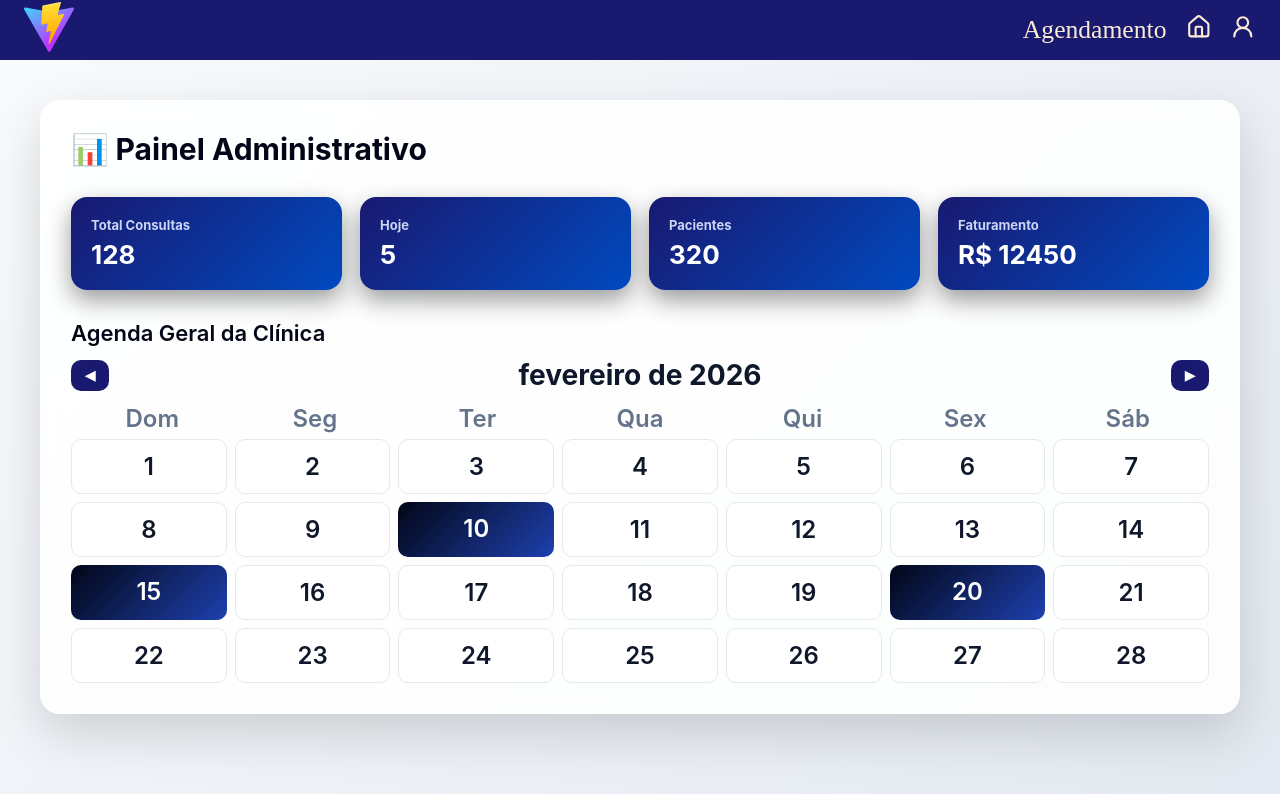
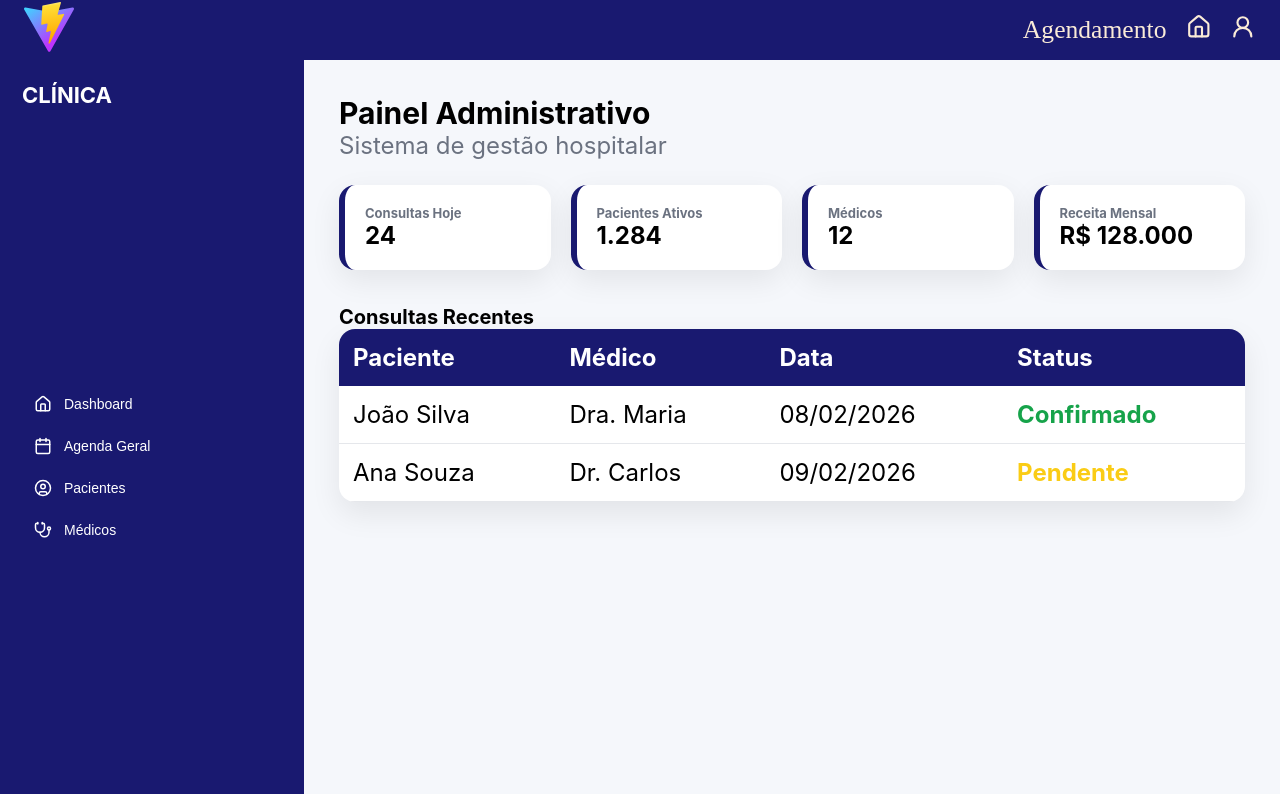
Before and after one commit to vitorsac13/clinica, a React (Vite) app in the folder frontend/: page /dashboard in a window 1280 px wide. Shown: the top 794 px of the page. Built offline with nearby package versions, Linux system fonts and the light colour scheme.

Commit message:
Update page Dashboard

```diff
--- a/frontend/src/pages/dashboard/page.jsx
+++ b/frontend/src/pages/dashboard/page.jsx
@@ -1,100 +1,81 @@
+import { LuHouse, LuCalendar, LuCircleUser, LuStethoscope, LuLogOut } from "react-icons/lu"
 import styles from "./page.module.css"
-import { useState } from "react"
 
-export default function Dashboard() {
-    // SIMULA DADOS DO BACKEND
-    const stats = {
-        totalConsultas: 128,
-        consultasHoje: 5,
-        pacientes: 320,
-        faturamento: 12450,
-    }
+export default function DashboardPage() {
 
-    // CONSULTAS GERAIS
-    const [consultas] = useState([
-        { id: 1, paciente: "João Silva", medico: "Dr. João", data: "2026-02-10", hora: "10:00" },
-        { id: 2, paciente: "Maria Lima", medico: "Dra. Ana", data: "2026-02-15", hora: "14:00" },
-        { id: 3, paciente: "Pedro Costa", medico: "Dr. Lucas", data: "2026-02-20", hora: "09:30" },
-    ])
+  return (
+    <div className={styles.dashboardWrapper}>
 
-    const [currentDate, setCurrentDate] = useState(new Date())
-    const [selectedDate, setSelectedDate] = useState(null)
+      {/* SIDEBAR */}
+      <aside className={styles.sidebar}>
+        <h2 className={styles.logo}>CLÍNICA</h2>
 
-    const year = currentDate.getFullYear()
-    const month = currentDate.getMonth()
-    const firstDay = new Date(year, month, 1).getDay()
-    const daysInMonth = new Date(year, month + 1, 0).getDate()
+        <nav>
+          <button><LuHouse size={18}/> Dashboard</button>
+          <button><LuCalendar size={18}/> Agenda Geral</button>
+          <button><LuCircleUser size={18}/> Pacientes</button>
+          <button><LuStethoscope size={18}/> Médicos</button>
+        </nav>
 
-    const calendarDays = []
-    for (let i = 0; i < firstDay; i++) calendarDays.push(null)
-    for (let d = 1; d <= daysInMonth; d++) calendarDays.push(d)
+        <button className={styles.logoutBtn}>
+          <LuLogOut size={18}/> Sair
+        </button>
+      </aside>
 
-    const consultasDoDia = consultas.filter(c => c.data === selectedDate)
-
-   return (
-    <div className={styles.dashboardContainer}>
-      <div className={styles.dashboardCard}>
-
-        <h1 className={styles.dashboardTitle}>📊 Painel Administrativo</h1>
+      {/* MAIN */}
+      <main className={styles.dashboardMain}>
+        <h1 className={styles.pageTitle}>Painel Administrativo</h1>
+        <p className={styles.pageSubtitle}>Sistema de gestão hospitalar</p>
 
         {/* MÉTRICAS */}
         <div className={styles.statsGrid}>
-          <div className={styles.statCard}><h3>Total Consultas</h3><span>{stats.totalConsultas}</span></div>
-          <div className={styles.statCard}><h3>Hoje</h3><span>{stats.consultasHoje}</span></div>
-          <div className={styles.statCard}><h3>Pacientes</h3><span>{stats.pacientes}</span></div>
-          <div className={styles.statCard}><h3>Faturamento</h3><span>R$ {stats.faturamento}</span></div>
+          <div className={styles.statCard}>
+            <h3>Consultas Hoje</h3>
+            <span>24</span>
+          </div>
+          <div className={styles.statCard}>
+            <h3>Pacientes Ativos</h3>
+            <span>1.284</span>
+          </div>
+          <div className={styles.statCard}>
+            <h3>Médicos</h3>
+            <span>12</span>
+          </div>
+          <div className={styles.statCard}>
+            <h3>Receita Mensal</h3>
+            <span>R$ 128.000</span>
+          </div>
         </div>
 
-        {/* 🗓️ AGENDA GERAL */}
-        <h2 className={styles.calendarTitle}>Agenda Geral da Clínica</h2>
+        {/* CONSULTAS */}
+        <h2 className={styles.sectionTitle}>Consultas Recentes</h2>
 
-        <div className={styles.calendarHeader}>
-          <button onClick={() => setCurrentDate(new Date(year, month - 1, 1))}>◀</button>
-          <h3>{currentDate.toLocaleString("pt-BR", { month: "long", year: "numeric" })}</h3>
-          <button onClick={() => setCurrentDate(new Date(year, month + 1, 1))}>▶</button>
-        </div>
+        <table className={styles.table}>
+          <thead>
+            <tr>
+              <th>Paciente</th>
+              <th>Médico</th>
+              <th>Data</th>
+              <th>Status</th>
+            </tr>
+          </thead>
+          <tbody>
+            <tr>
+              <td>João Silva</td>
+              <td>Dra. Maria</td>
+              <td>08/02/2026</td>
+              <td className={styles.statusConfirmado}>Confirmado</td>
+            </tr>
+            <tr>
+              <td>Ana Souza</td>
+              <td>Dr. Carlos</td>
+              <td>09/02/2026</td>
+              <td className={styles.statusPendente}>Pendente</td>
+            </tr>
+          </tbody>
+        </table>
 
-        <div className={styles.weekDays}>
-          {["Dom","Seg","Ter","Qua","Qui","Sex","Sáb"].map(d => <div key={d}>{d}</div>)}
-        </div>
-
-        <div className={styles.calendarGrid}>
-          {calendarDays.map((day, i) => {
-            if (!day) return <div key={i}></div>
-
-            const dateStr = `${year}-${String(month+1).padStart(2,"0")}-${String(day).padStart(2,"0")}`
-            const hasConsulta = consultas.some(c => c.data === dateStr)
-
-            return (
-              <div
-                key={day}
-                className={`${styles.calendarDay} ${hasConsulta ? styles.hasConsulta : ""}`}
-                onClick={() => setSelectedDate(dateStr)}
-              >
-                {day}
-              </div>
-            )
-          })}
-        </div>
-
-        {/* CONSULTAS DO DIA */}
-        {selectedDate && (
-          <div className={styles.dayDetails}>
-            <h3>Consultas em {new Date(selectedDate + "T00:00:00").toLocaleDateString("pt-BR")}</h3>
-
-            {consultasDoDia.map(c => (
-              <div key={c.id} className={styles.consultaCard}>
-                <p><b>Paciente:</b> {c.paciente}</p>
-                <p><b>Médico:</b> {c.medico}</p>
-                <p><b>Hora:</b> {c.hora}</p>
-              </div>
-            ))}
-
-            {consultasDoDia.length === 0 && <p>Nenhuma consulta</p>}
-          </div>
-        )}
-
-      </div>
+      </main>
     </div>
   )
 }
--- a/frontend/src/pages/dashboard/page.module.css
+++ b/frontend/src/pages/dashboard/page.module.css
@@ -1,110 +1,136 @@
-/* CONTAINER */
-.dashboardContainer {
-  min-height: 100vh;
+.dashboardWrapper {
   display: flex;
-  justify-content: center;
-  align-items: flex-start;
-  background: linear-gradient(135deg, #f8fafc, #e2e8f0);
-  padding: 40px;
-  font-family: "Inter", sans-serif;
+  height: 100vh;
+  background: #f5f7fb;
+  font-family: Inter, sans-serif;
 }
 
-/* CARD PRINCIPAL */
-.dashboardCard {
-  background: rgba(255, 255, 255, 0.9);
-  backdrop-filter: blur(10px);
-  color: #0f172a;
-  padding: 30px;
-  border-radius: 20px;
-  width: 100%;
-  max-width: 1200px;
-  box-shadow: 0 20px 50px rgba(0,0,0,0.15);
-  border: 1px solid rgba(255,255,255,0.4);
+/* SIDEBAR */
+.sidebar {
+  width: 260px;
+  background: midnightblue;
+  color: white;
+  padding: 22px;
+  display: flex;
+  flex-direction: column;
+  justify-content: space-between;
 }
 
-/* TITULOS */
-.dashboardTitle {
-  font-size: 30px;
-  font-weight: 700;
-  color: #020617;
+.logo {
+  font-size: 22px;
+  font-weight: bold;
   margin-bottom: 30px;
 }
 
-.dashboardSubtitle {
-  color: #64748b;
-  margin-bottom: 25px;
+.sidebar nav button {
+  display: flex;
+  align-items: center;
+  gap: 12px;
+  background: transparent;
+  border: none;
+  color: white;
+  padding: 12px;
+  border-radius: 10px;
+  cursor: pointer;
   font-size: 14px;
+  width: 100%;
+  text-align: left;
+  transition: 0.2s;
 }
 
-/* GRID DE MÉTRICAS */
+.sidebar nav button:hover {
+  background: rgba(255,255,255,0.15);
+}
+
+.logoutBtn {
+  background: #dc2626;
+  border: none;
+  padding: 12px;
+  border-radius: 10px;
+  color: white;
+  cursor: pointer;
+  display: flex;
+  gap: 10px;
+  align-items: center;
+  font-weight: bold;
+}
+
+/* MAIN */
+.dashboardMain {
+  flex: 1;
+  padding: 35px;
+  overflow-y: auto;
+}
+
+/* TITLES */
+.pageTitle {
+  font-size: 30px;
+  font-weight: bold;
+}
+
+.pageSubtitle {
+  color: #6b7280;
+  margin-bottom: 25px;
+}
+
+.sectionTitle {
+  margin-top: 35px;
+  font-size: 20px;
+  font-weight: bold;
+}
+
+/* MÉTRICAS */
 .statsGrid {
   display: grid;
-  grid-template-columns: repeat(auto-fit, minmax(220px, 1fr));
-  gap: 18px;
-  margin-bottom: 30px;
+  grid-template-columns: repeat(4, 1fr);
+  gap: 20px;
 }
 
-/* CARD MÉTRICAS */
 .statCard {
-  background: linear-gradient(135deg, midnightblue, #004ac0);
-  color: white;
+  background: white;
   padding: 20px;
   border-radius: 16px;
-  box-shadow: 0 10px 25px rgba(0,0,0,0.4);
-  transition: transform 0.2s ease, box-shadow 0.2s ease;
+  box-shadow: 0 10px 30px rgba(0,0,0,0.08);
+  border-left: 6px solid midnightblue;
+  transition: 0.2s;
 }
 
 .statCard:hover {
-  transform: translateY(-4px);
-  box-shadow: 0 15px 35px rgba(0,0,0,0.6);
+  transform: translateY(-3px);
 }
 
 .statCard h3 {
   font-size: 13px;
-  color: #cbd5f5;
-  margin-bottom: 6px;
+  color: #6b7280;
 }
 
 .statCard span {
-  font-size: 26px;
+  font-size: 24px;
   font-weight: bold;
 }
 
-/* TABELA */
-.tableTitle {
-  font-size: 20px;
-  font-weight: 600;
-  margin-bottom: 12px;
-  color: #020617;
-}
-
+/* TABLE */
 .table {
   width: 100%;
   border-collapse: collapse;
   background: white;
-  border-radius: 12px;
+  border-radius: 16px;
   overflow: hidden;
-  box-shadow: 0 8px 20px rgba(0,0,0,0.08);
-}
-
-.table th,
-.table td {
-  padding: 12px 14px;
-  border-bottom: 1px solid #e2e8f0;
-  font-size: 14px;
+  box-shadow: 0 12px 30px rgba(0,0,0,0.08);
 }
 
 .table th {
   background: midnightblue;
   color: white;
+  padding: 14px;
   text-align: left;
 }
 
-.table tr:hover {
-  background: #f1f5f9;
+.table td {
+  padding: 14px;
+  border-bottom: 1px solid #e5e7eb;
 }
 
-/* STATUS */
 .statusConfirmado {
   color: #16a34a;
   font-weight: bold;
@@ -114,92 +140,3 @@
   color: #facc15;
   font-weight: bold;
 }
-
-/* CALENDÁRIO */
-.calendarTitle {
-  margin-top: 30px;
-  font-size: 22px;
-  font-weight: 600;
-  color: #020617;
-}
-
-.calendarHeader {
-  display: flex;
-  justify-content: space-between;
-  align-items: center;
-  margin: 12px 0;
-}
-
-.calendarHeader button {
-  background: midnightblue;
-  color: white;
-  border: none;
-  padding: 8px 14px;
-  border-radius: 10px;
-  cursor: pointer;
-  font-weight: bold;
-  transition: 0.2s;
-}
-
-.calendarHeader button:hover {
-  background: #1e293b;
-}
-
-/* DIAS DA SEMANA */
-.weekDays {
-  display: grid;
-  grid-template-columns: repeat(7, 1fr);
-  font-weight: 600;
-  text-align: center;
-  color: #64748b;
-  margin-bottom: 6px;
-}
-
-/* GRID CALENDÁRIO */
-.calendarGrid {
-  display: grid;
-  grid-template-columns: repeat(7, 1fr);
-  gap: 8px;
-}
-
-.calendarDay {
-  background: white;
-  border: 1px solid #e2e8f0;
-  padding: 12px;
-  border-radius: 10px;
-  text-align: center;
-  cursor: pointer;
-  font-weight: 600;
-  transition: 0.2s;
-}
-
-.calendarDay:hover {
-  background: #020617;
-  color: white;
-}
-
-/* DIA COM CONSULTA */
-.hasConsulta {
-  background: linear-gradient(135deg, #020617, #1e40af);
-  color: white;
-  border: none;
-}
-
-/* DETALHES DO DIA */
-.dayDetails {
-  margin-top: 18px;
-  background: midnightblue;
-  padding: 16px;
-  border-radius: 14px;
-  color: white;
-  box-shadow: 0 10px 25px rgba(0,0,0,0.5);
-}
-
-/* CARD CONSULTA */
-.consultaCard {
-  background: midnightblue;
-  padding: 12px;
-  border-radius: 10px;
-  margin-top: 8px;
-  border-left: 4px solid #004ac0;
-}
```
